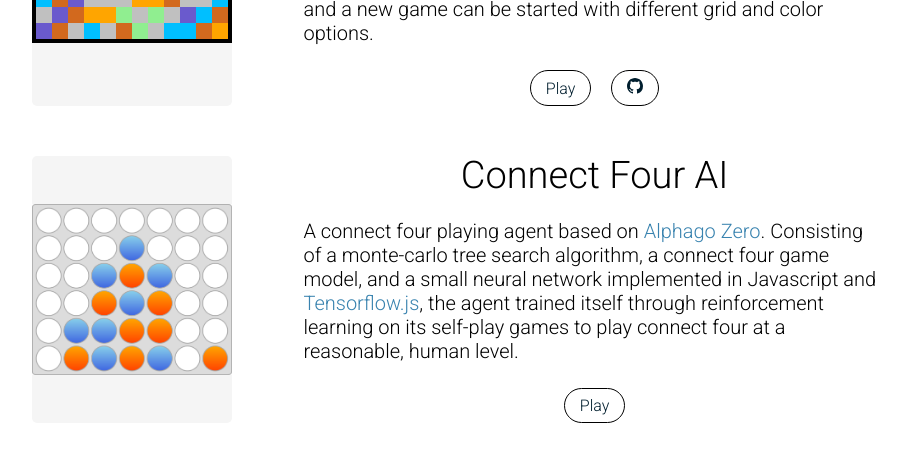
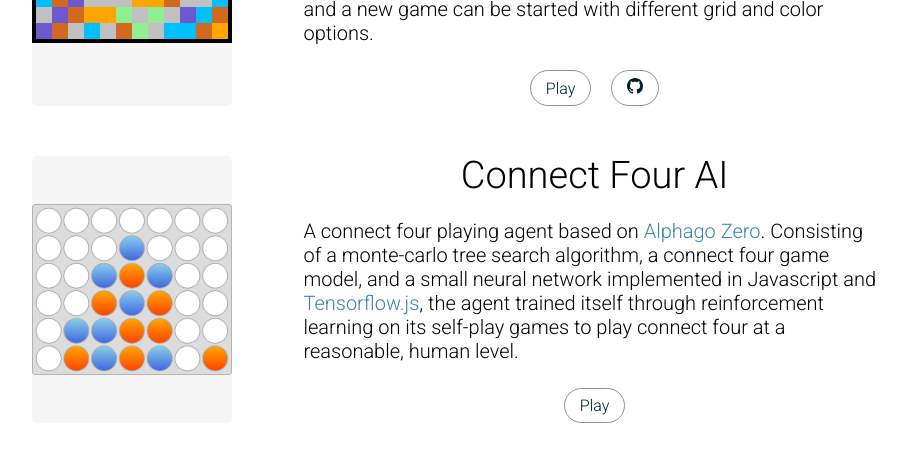
Before and after one commit to FengWei-Pi/fengwei-pi.github.io, a React (Create React App) app: page / in a window 1280 px wide. Shown: the part 2484-2945 px from the top of the page, without its empty margins (181-1098 px from the left). Built offline with nearby package versions, Linux system fonts and the light colour scheme.

Commit message:
style(button): update border color

```diff
--- a/src/components/common/Button.module.scss
+++ b/src/components/common/Button.module.scss
@@ -43,7 +43,7 @@
 
 .outline {
   background-color: transparent;
-  border: 1px solid colors.$on-surface;
+  border: 1px solid colors.$outline;
   padding: 7px 15px;
 }
 .outline:focus {
--- a/src/components/common/DropdownButton.module.scss
+++ b/src/components/common/DropdownButton.module.scss
@@ -12,7 +12,7 @@
 
 .dropdownContainer {
   background-color: colors.$surface;
-  border: 1px solid colors.$on-surface;
+  border: 1px solid colors.$outline;
   border-radius: 6px;
   margin: 0; // Gets rid of list margin
   overflow: hidden;
```
